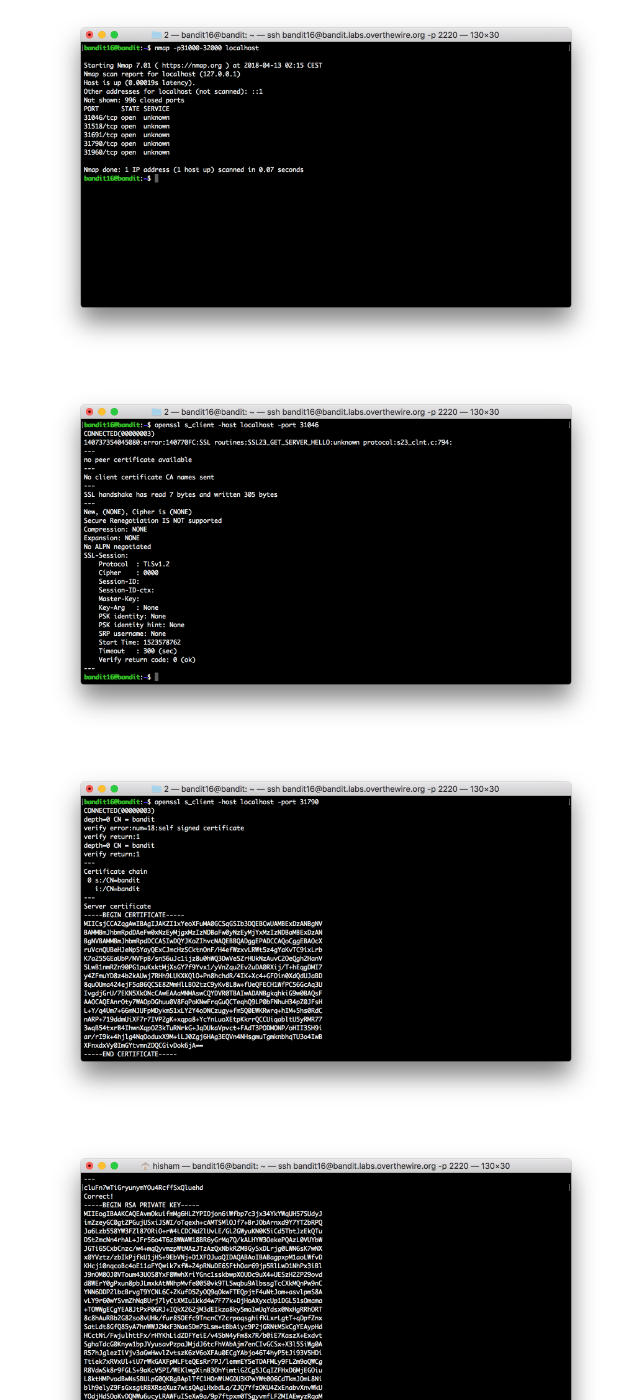
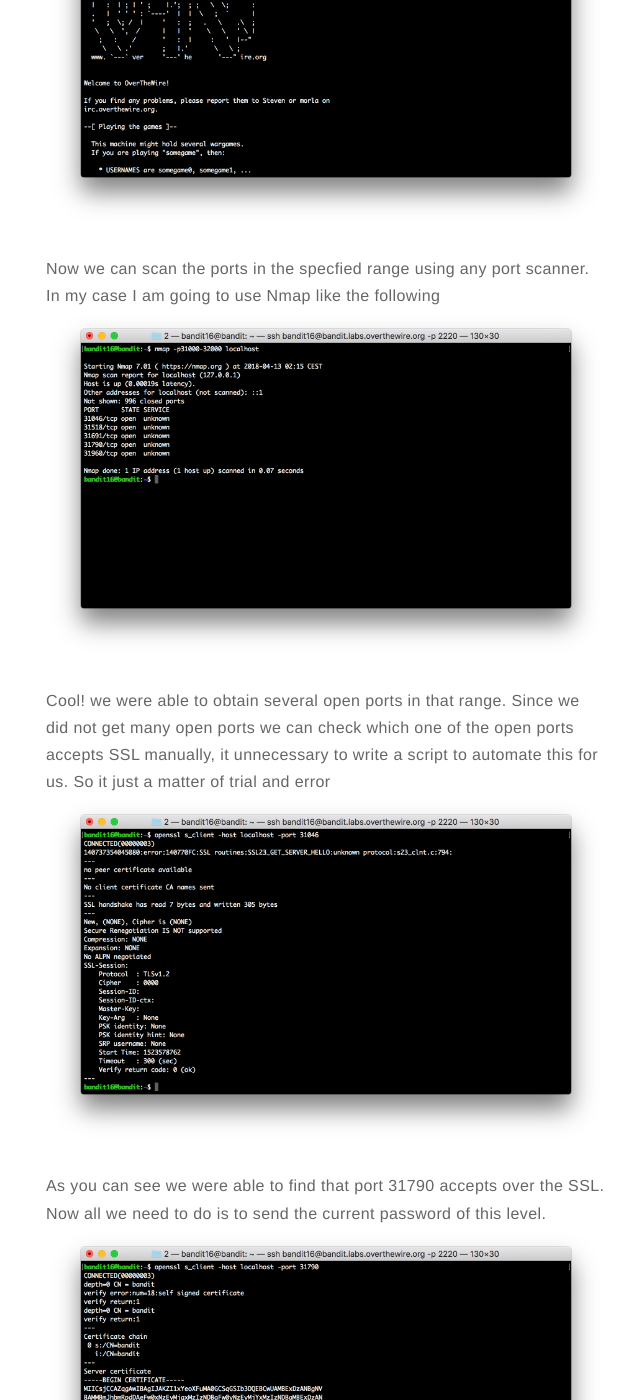
Before and after one commit to h15h4m/h15h4m.github.io, a Jekyll site: the page built from _posts/2018-01-14-bandit-16-solution.markdown, in a window 1280 px wide and 1400 px high, scrolled down 893 px. Shown: the whole window, without its empty margins (314-954 px from the left). Built offline with Jekyll 4.4.1, drawn with Linux system fonts in a browser that asks for light colours; some of the changed text lies outside the part shown.

Commit message:
Updating the post

```diff
--- a/_posts/2018-01-14-bandit-16-solution.markdown
+++ b/_posts/2018-01-14-bandit-16-solution.markdown
@@ -19,21 +19,25 @@
 
 ![Markdown Image](/assets/images/bandit_16_solution/overthewire_challenge.png)
 
+As you can read the challenge, it requires us to find open ports in the range of 31000 to 32000. After that, we have to find which port of the open ports we have discovered can communicate over SSL, then we have to send the current password over that port to obtain the password for the new level.
+
+## Solution
+
+Lets start out with sshing the server.
+![Markdown Image](/assets/images/bandit_16_solution/sshing_the_server.png)
+
+Now we can scan the ports in the specfied range using any port scanner. In my case I am going to use Nmap like the following
+![Markdown Image](/assets/images/bandit_16_solution/nmaping_the_server.png)
+
+Cool! we were able to obtain several open ports in that range. Since we did not get many open ports we can check which one of the open ports accepts SSL manually, it unnecessary to write a script to automate this for us. So it just a matter of trial and error
+![Markdown Image](/assets/images/bandit_16_solution/failed_ssl_connection.png)
+
+As you can see we were able to find that port 31790 accepts over the SSL. Now all we need to do is to send the current password of this level.
+![Markdown Image](/assets/images/bandit_16_solution/success_ssl_connection.png)
 
 
-![Markdown Image](/assets/images/bandit_16_solution/sshing_the_server.png)
-
-
-![Markdown Image](/assets/images/bandit_16_solution/nmaping_the_server.png)
-
-![Markdown Image](/assets/images/bandit_16_solution/failed_ssl_connection.png)
-
-![Markdown Image](/assets/images/bandit_16_solution/success_ssl_connection.png)
-
+We got a text that says "Correct!" and as it seems an SSH private key for the next level.
 ![Markdown Image](/assets/images/bandit_16_solution/obtaining_ssh_private_key.png)
 
+lets just put the private key we obtained in a file and change its permission to 600, so we can use it.
 ![Markdown Image](/assets/images/bandit_16_solution/accessing_the_new_level.png)
-
-
-The crazy brown fox jumps over the lazy dog.
-## Solution
```
